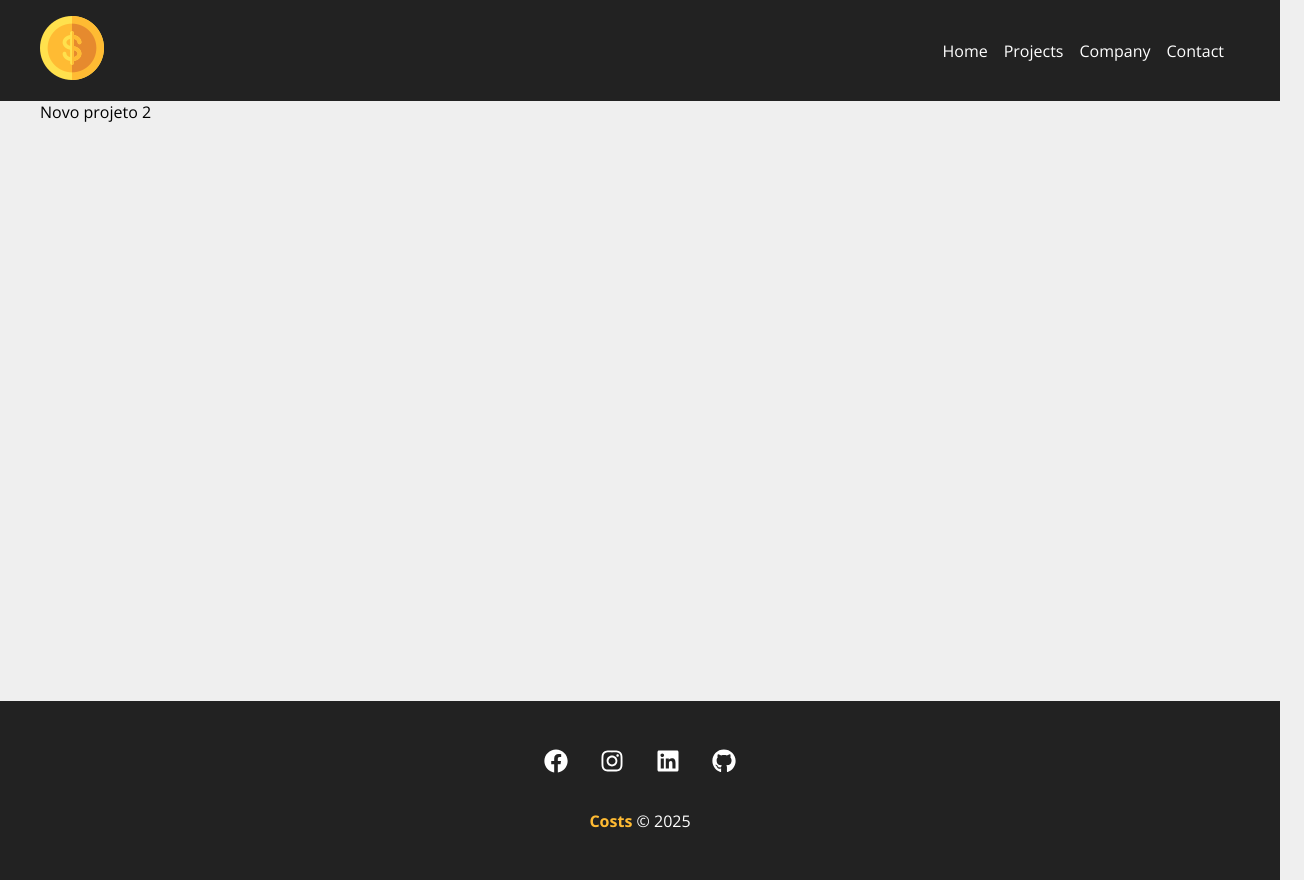
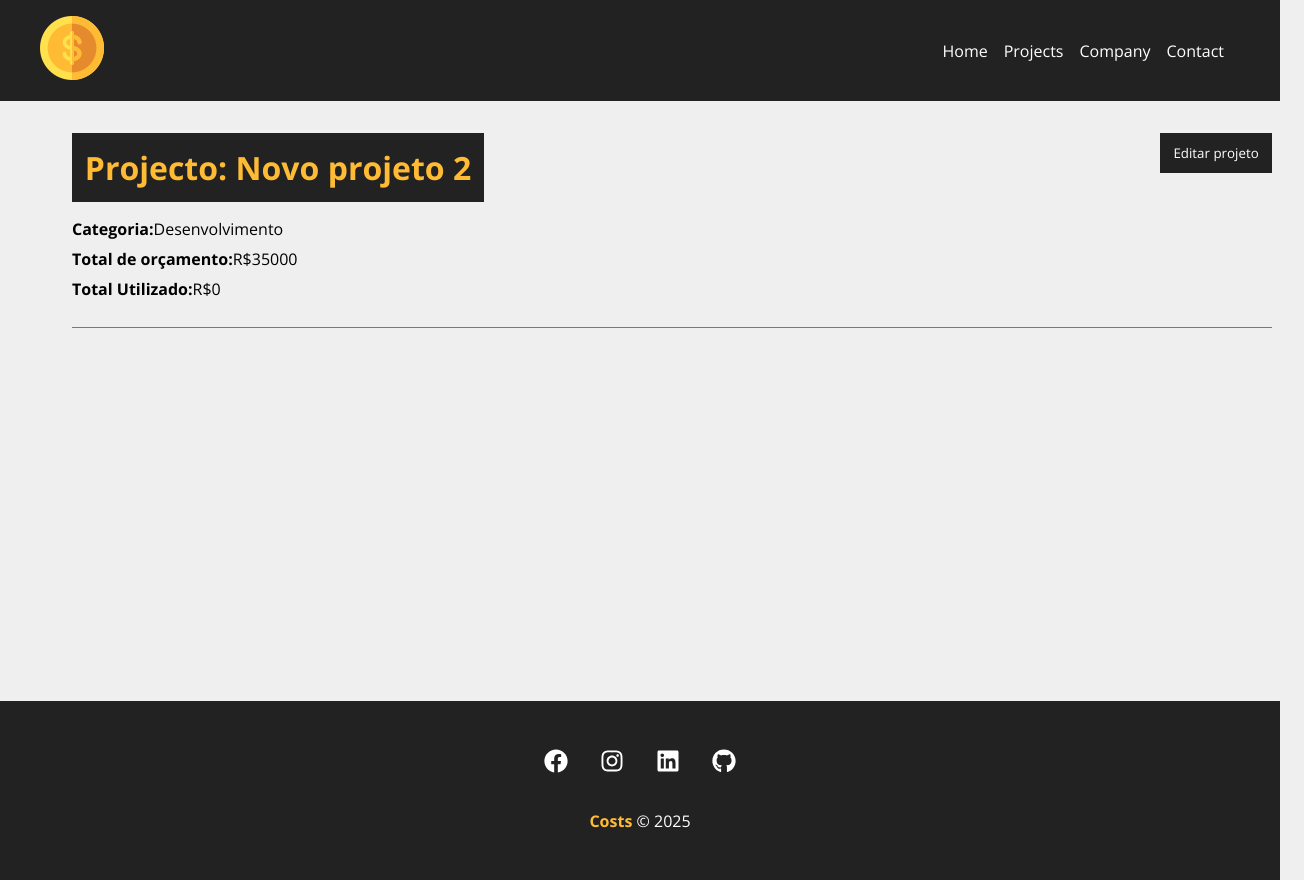
Before and after one commit to alvaro-asouza/costs, a React (Vite) app: page /project/d29a in a window 1280 px wide. Shown: the whole page, 1304 px wide, since content can reach past the window. Built offline with nearby package versions, Linux system fonts and the light colour scheme; data requests are answered from the project's data file.

Commit message:
exibindo detalhes do card

```diff
--- a/src/components/pages/Project.jsx
+++ b/src/components/pages/Project.jsx
@@ -2,15 +2,19 @@
 
 import { useParams } from 'react-router-dom'
 import { useEffect, useState } from 'react'
+
+import Loading from '../layout/Loading'
+import Container from '../layout/Container'
 
 function Project() {
 
     const { id } = useParams()
 
     const [project, setProject] = useState({})
+    const [showProjectForm, setShowProjectForm] = useState(false)
 
     useEffect(() => {
-
+        setTimeout(() => {
             fetch(`http://localhost:5000/projects/${id}`, {
                 method: 'GET',
                 headers: {
@@ -22,11 +26,50 @@
                     setProject(data)
                 })
                 .catch((err) => console.log(err))
+        }, 300)
+
 
     }, [id])
 
+    function toggleProjectForm() {
+        setShowProjectForm(!showProjectForm)
+    }
+
     return (
-        <p>{project.name}</p>
+        <>
+            {project.name ? (
+                <div className={styles.project_details}>
+                    <Container customClass="column">
+                        <div className={styles.details_container}>
+                            <h1>Projecto: {project.name}</h1>
+                            <button className={styles.btn} onClick={toggleProjectForm}>
+                                {showProjectForm ? 'Fechar' : 'Editar projeto'}
+                            </button>
+                            {!showProjectForm ? (
+                                <div className={styles.project_info}>
+                                    <p>
+                                        <span>Categoria:</span>{project.category.nome}
+                                    </p>
+                                    <p>
+                                        <span>Total de orçamento:</span>R${project.budget}
+                                    </p>
+                                    <p>
+                                        <span>Total Utilizado:</span>R$
+                                        {project.cost}
+                                    </p>
+                                </div>
+                            ) : (
+                                <div className={styles.project_info}>
+                                    <p>Detalhes do projeto</p>
+                                </div>
+                            )}
+                        </div>
+                    </Container>
+                </div>
+            ) : (
+                <Loading />
+            )}
+        </>
     )
 }
 
--- a/src/components/pages/Project.module.css
+++ b/src/components/pages/Project.module.css
@@ -0,0 +1,50 @@
+.project_details {
+    padding: 2em;
+}
+
+.project_details h1,
+.project_details h2,
+.project_details p {
+    margin-bottom: .5em;
+
+}
+
+.project_details h1 {
+    background-color: #222;
+    color: #ffbb33;
+    padding: .4em;
+}
+
+.project_details span {
+    font-weight: bold;
+}
+
+.details_container,
+.service_form_container {
+    border-bottom: 1px solid #7a7a7a;
+    margin-bottom: 1.2em;
+    padding-bottom: 1.2em;
+    display: flex;
+    justify-content: space-between;
+    flex-wrap: wrap;
+}
+
+.btn {
+    background-color: #222;
+    color: #fff;
+    padding: 0.5em 1em;
+    text-decoration: none;
+    transition: 0.5s;
+    cursor: pointer;
+    max-height: 40px;
+    border: none;
+}
+
+.btn:hover {
+    color: #ffbb33;
+
+}
+
+.project_info {
+    width: 100%;
+}
```
Lines whose indentation alone changed are shown as unchanged.
